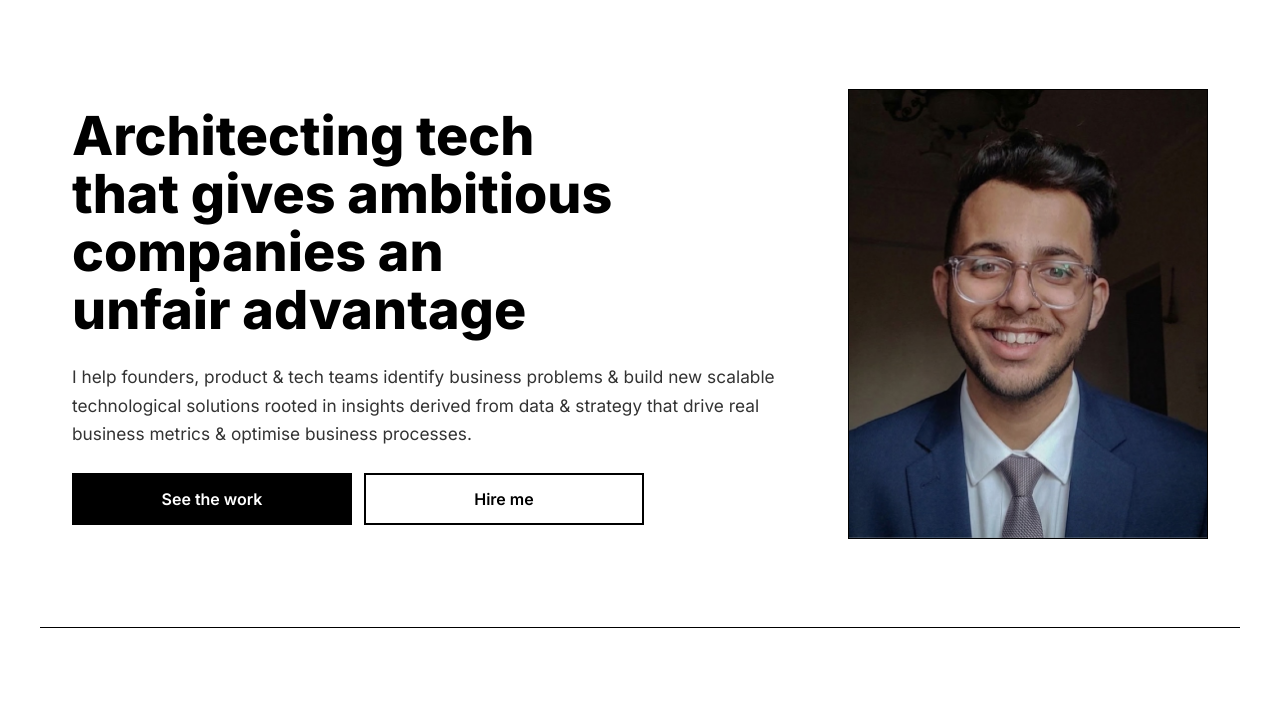
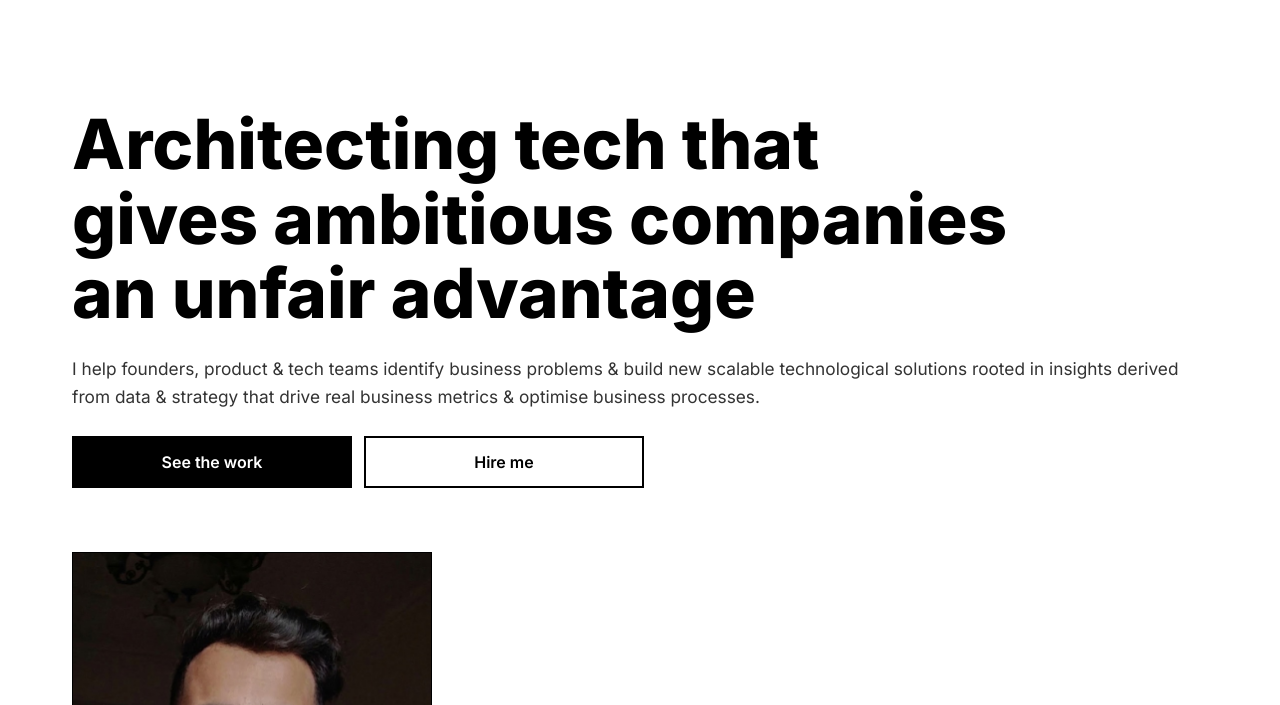
Before and after one commit to threeoneonetwo/vp-portfolio, a website: page index.html in a window 1280 px wide. Shown: the part 44-749 px from the top of the page. Drawn offline with Linux system fonts and the light colour scheme.

Commit message:
Widen hero headline layout

```diff
--- a/styles.css
+++ b/styles.css
@@ -164,9 +164,9 @@ span {
 }
 
 .hero-copy {
-  flex: 1 1 620px;
+  flex: 1 1 820px;
   min-width: 0;
-  max-width: 46rem;
+  max-width: 72rem;
   display: flex;
   flex-direction: column;
   gap: 24px;
@@ -176,7 +176,7 @@ span {
 .hero h1 {
   margin: 0;
   max-width: 100%;
-  font-size: clamp(44px, 4.2vw, 58px);
+  font-size: clamp(44px, 5.4vw, 72px);
   font-weight: 800;
   line-height: 1.08;
   letter-spacing: 0;
```
